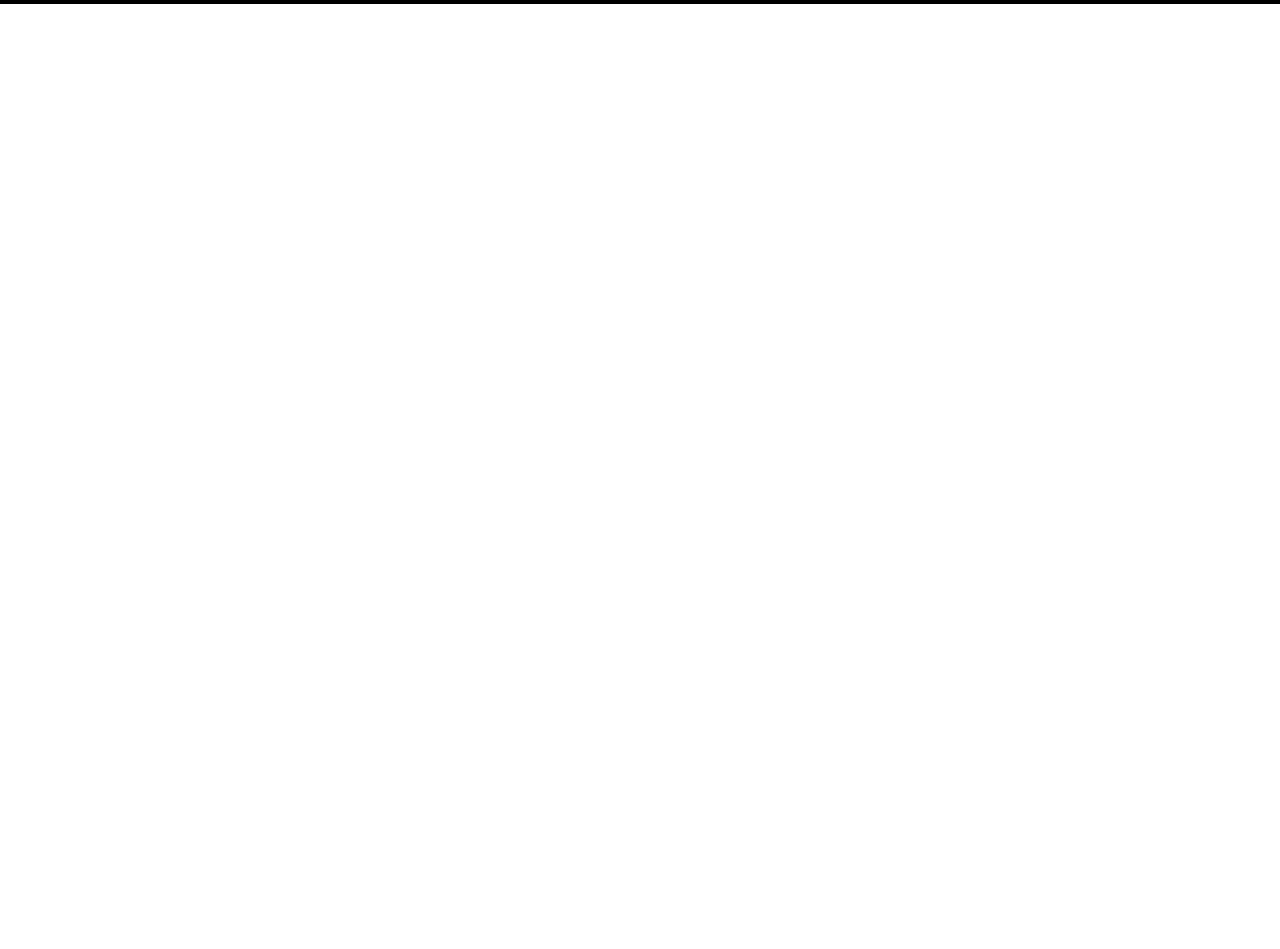
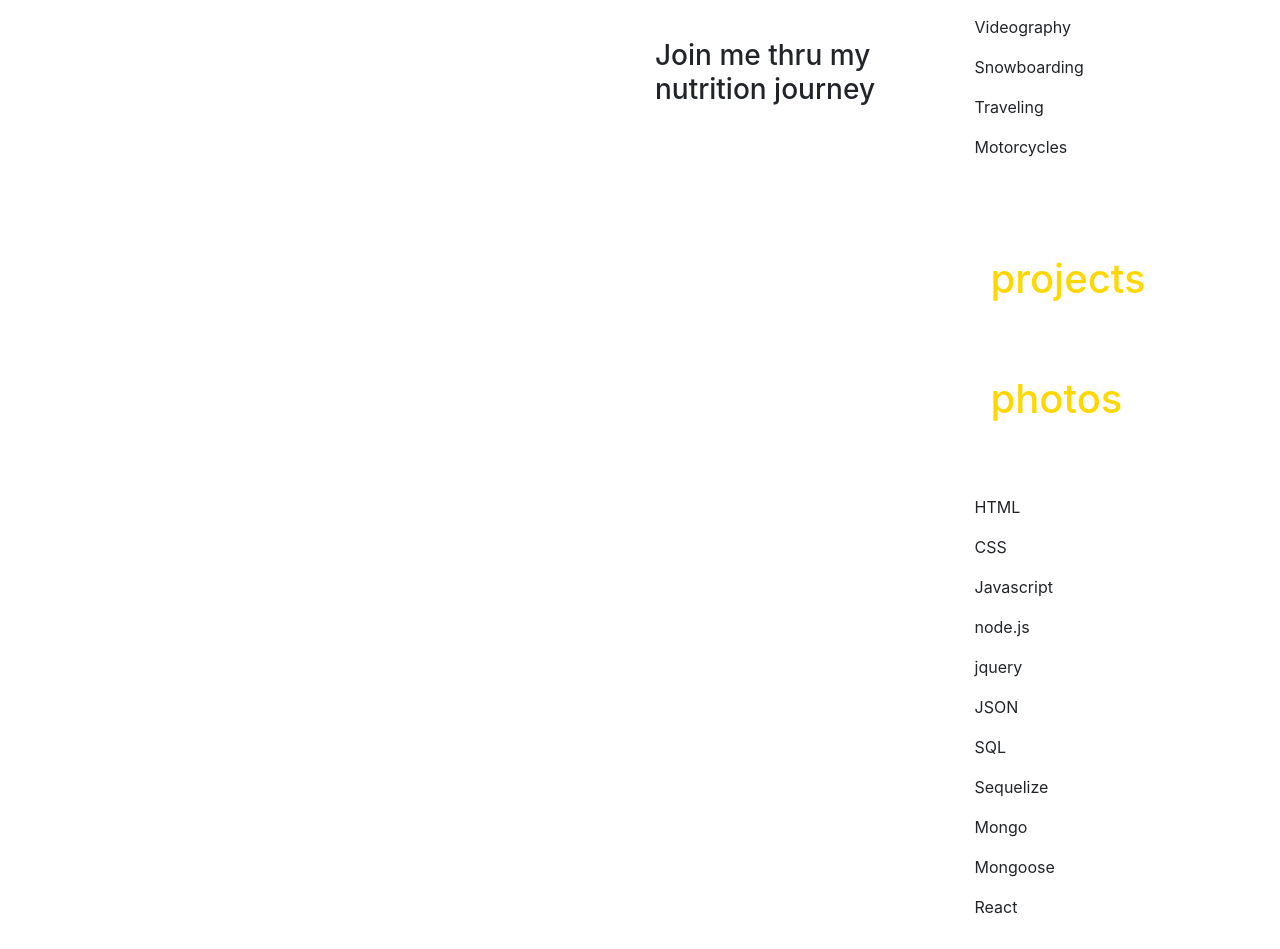
Before and after one commit to audijej/Keto-Lifestyle, a React (Create React App) app in the folder keto-lifestyle/: page /about in a window 1280 px wide. Shown: the part 563-1512 px from the top of the page. Before the commit the page ends 800 px from the top, so only its background shows below. Built offline with nearby package versions, Linux system fonts and the light colour scheme.

Commit message:
about page boiler update

```diff
--- a/keto-lifestyle/src/pages/About.js
+++ b/keto-lifestyle/src/pages/About.js
@@ -19,6 +19,83 @@ function About() {
                     </p>
                 </Container>
             </Jumbotron>
+
+            <div id="bodyBackground">
+    <div class="shadow p-3 mb-5 bg-black rounded">
+      <Row>
+
+      <Col lg={6}>
+    {/* <Image className="img-fluid" id="portfolioImage" style={{height:"auto", width: "auto", textAlign:"center", paddingTop: "75px"}} src={PortfolioImage} alt="PortfolioImage" rounded/> */}
+    </Col>
+
+        <Col>
+    <h1 id="interests" style={{color:"black"}}>Hello. My name is Carnivore Grace</h1>
+    <br></br>
+    <h3>Join me thru my nutrition journey</h3>
+    <br></br>
+
+    <p id="aboutParagraph">
+
+    </p>
+
+    </Col>
+
+    <Col>
+   <h1 id="interests">Interests</h1>
+   <br></br>
+    <p>Web Development</p>
+    <p>Design</p>
+    <p>Photography</p>
+    <p>Videography</p>
+    <p>Snowboarding</p>
+    <p>Traveling</p>
+    <p>Motorcycles</p>
+    <br></br>
+
+    <Link
+    to="/portfolio"
+    className={window.location.pathname === "/portfolio" ? "nav-link active" : "nav-link"}
+            >
+    <h1>See my <span style={{color: "gold"}}> projects</span> here</h1>
+    </Link>
+
+    <Link
+    to="/photos"
+    className={window.location.pathname === "/photos" ? "nav-link active" : "nav-link"}
+            >
+    <h1>See my <span style={{color: "gold"}}> photos</span> here</h1>
+    </Link>
+
+    <Row>
+      <Col>
+      <h1>Languages</h1>
+
+      <p>HTML</p>
+      <p>CSS</p>
+      <p>Javascript</p>
+      <p>node.js</p>
+      <p>jquery</p>
+      <p>JSON</p>
+      <p>SQL</p>
+      <p>Sequelize</p>
+      <p>Mongo</p>
+      <p>Mongoose</p>
+      <p>React</p>
+      </Col>
+
+    </Row>
+    </Col>
+
+
+
+    </Row>
+
+
+  </div>
+
+
+</div>
+
         </div>
     )
 }
```
